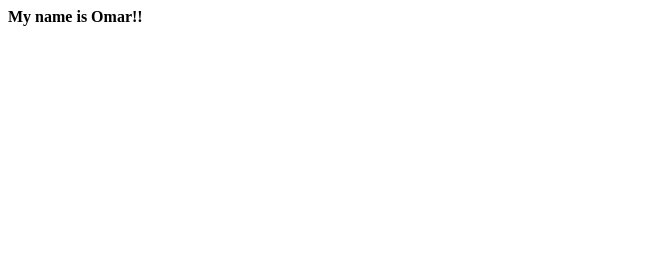
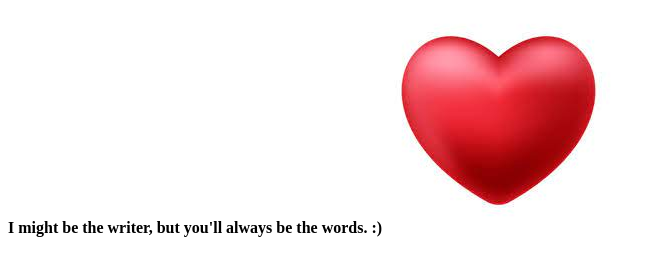
Before and after one commit to omarmata27/myfirstone, a plain HTML site: page index.html in a window 1280 px wide. Shown: the whole page, without its empty margins (0-657 px from the left). Drawn offline with Linux system fonts and the light colour scheme.

Commit message:
added quote and img

```diff
--- a/index.html
+++ b/index.html
@@ -7,6 +7,7 @@
     <link rel="stylesheet" href="./style.css" />
   </head>
   <body>
-    <b>My name is Omar!!</b>
+    <b>I might be the writer, but you'll always be the words. :)</b>
+    <img src="./assets/heart1.jpg" alt="Heart pic 1">
   </body>
 </html>
```
Also changed, not shown: assets/heart1.jpg (added).
